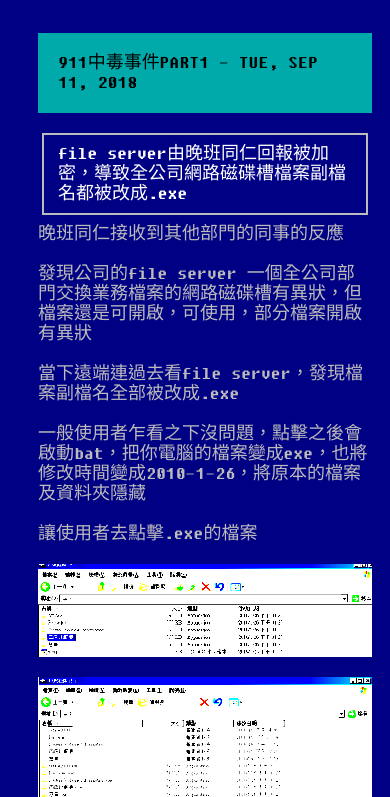
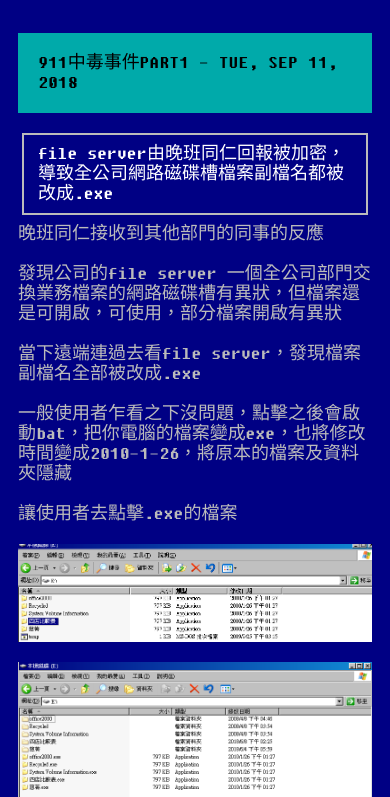
Before and after one commit to itPainist/ItPainist.github.io, a plain HTML site: page post/post1/index.html in a window 390 px wide. Shown: the part 83-880 px from the top of the page. Drawn offline with Linux system fonts and the light colour scheme.

Commit message:
Fix layout width and image colors

```diff
--- a/css/style.css
+++ b/css/style.css
@@ -1,5 +1,34 @@
 body {
 	visibility: hidden
+}
+
+.container,
+.navbar-static-top .container,
+.navbar-fixed-top .container,
+.navbar-fixed-bottom .container {
+	box-sizing: border-box;
+	width: auto;
+	max-width: none;
+	margin-left: 20px;
+	margin-right: 20px;
+}
+
+#content.container,
+footer.container {
+	width: calc(100% - 40px);
+}
+
+@media (max-width: 767px) {
+	.container,
+	.navbar-static-top .container,
+	.navbar-fixed-top .container,
+	.navbar-fixed-bottom .container,
+	#content.container,
+	footer.container {
+		width: auto;
+		margin-left: 0;
+		margin-right: 0;
+	}
 }
 
 .navmargin {
@@ -9,3 +38,11 @@ body {
 h2 {
     white-space: normal;
 }
+
+img {
+	-webkit-filter: none;
+	   -moz-filter: none;
+	    -ms-filter: none;
+	     -o-filter: none;
+	        filter: none;
+}
```
